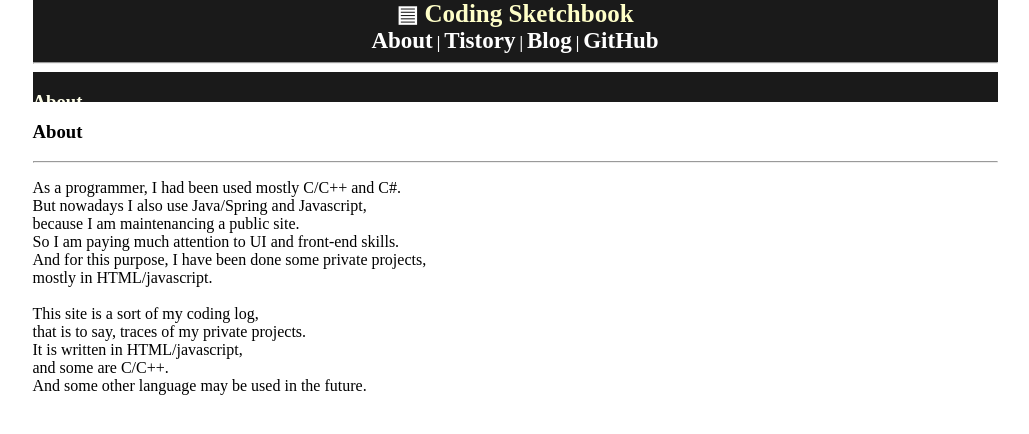
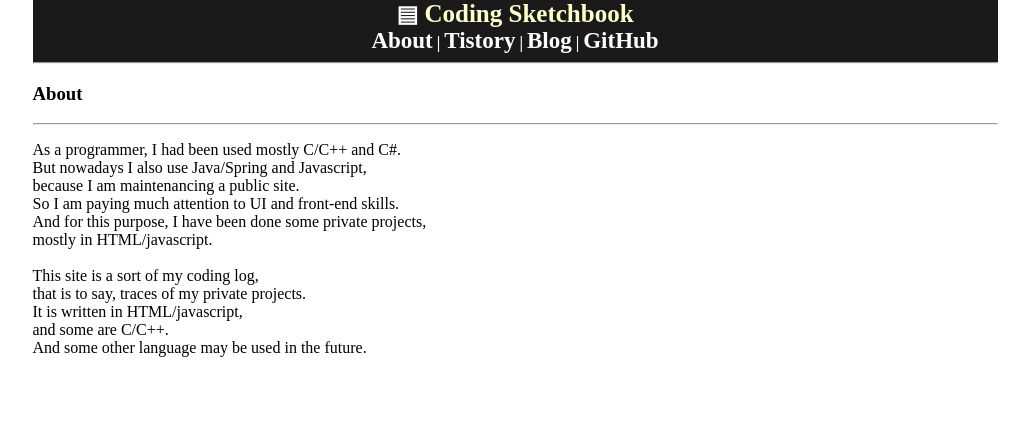
Before and after one commit to truemaxdh/truemaxdh.github.com, a Jekyll site: the page built from _posts/2020-02-29-About.md, in a window 1280 px wide. Shown: the top 434 px of the page, without its empty margins (125-1154 px from the left). Built offline with Jekyll 4.4.1, drawn with Linux system fonts in a browser that asks for light colours.

Commit message:
Update post.html

```diff
--- a/_layouts/post.html
+++ b/_layouts/post.html
@@ -20,13 +20,10 @@
   </head>
   <body>
     <script src="/Include/header.js"></script>
-    <div id="static_cont">{{content}}</div>
     <div id="wrapper">
       <div id="pannel">
         <div id="contents">{{ content }}</div>
       </div>
-      <p>&nbsp;</p>
-      <div id="list"></div>
     </div>
     <div class="g_ad">
       <!-- Google Adsense -->
```
